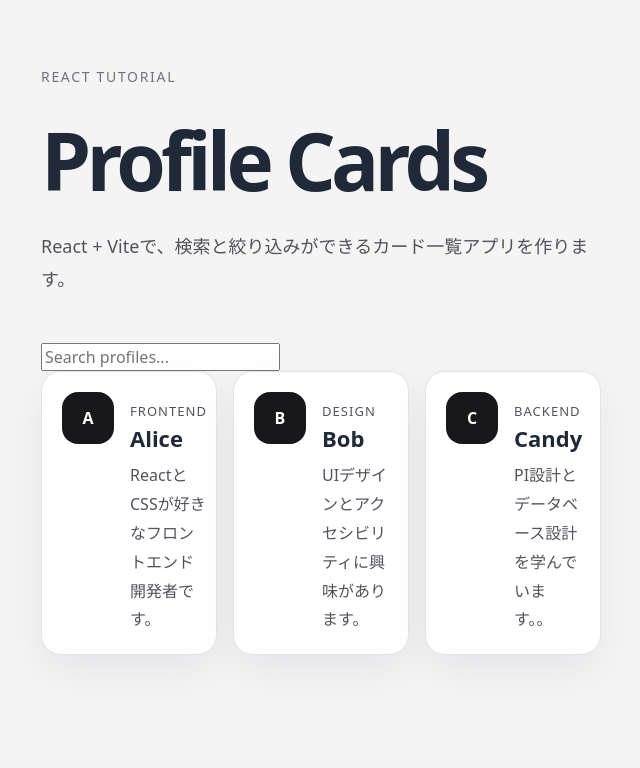
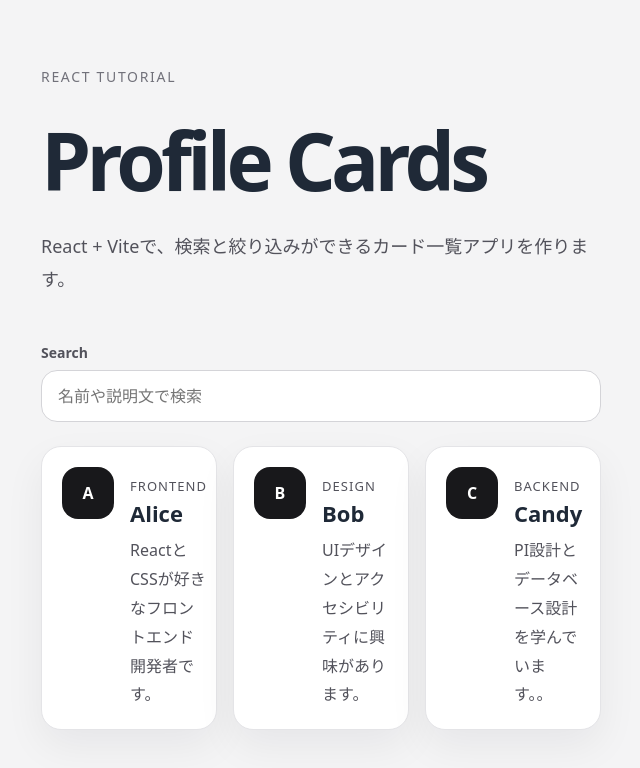
Before and after one commit to mendelssohnbach/react-profile-20260628, a React (Vite) app: page / in a window 1280 px wide. Shown: the top 768 px of the page, without its empty margins (319-959 px from the left). Built offline with nearby package versions, Linux system fonts and the light colour scheme.

Commit message:
SearchBoxコンポーネントにする

```diff
--- a/src/App.tsx
+++ b/src/App.tsx
@@ -73,16 +73,33 @@ function ProfileList() {
   );
 }
 
+type SearchBoxProps = {
+  value: string;
+  onChange: (value: string) => void;
+};
+
+function SearchBox({ value, onChange }: SearchBoxProps) {
+  return (
+    <label className="search-box">
+      <span>Search</span>
+      <input
+        value={value}
+        onChange={(event) => onChange(event.target.value)}
+        placeholder="名前や説明文で検索"
+      />
+    </label>
+  );
+}
+
 function App() {
   const [searchQuery, setSearchQuery] = useState('');
   return (
     <main className="app">
       <Header />
 
-      <input
+      <SearchBox
         value={searchQuery}
-        onChange={(event) => setSearchQuery(event.target.value)}
-        placeholder="Search profiles..."
+        onChange={setSearchQuery}
       />
 
       <ProfileList />
--- a/src/index.css
+++ b/src/index.css
@@ -141,3 +141,28 @@ p {
     grid-template-columns: 1fr;
   }
 }
+.search-box {
+  display: grid;
+  gap: 8px;
+  margin-bottom: 24px;
+}
+
+.search-box span {
+  color: #52525b;
+  font-size: 14px;
+  font-weight: 700;
+}
+
+.search-box input {
+  width: 100%;
+  padding: 14px 16px;
+  border: 1px solid #d4d4d8;
+  border-radius: 16px;
+  background: #ffffff;
+  color: inherit;
+}
+
+.search-box input:focus {
+  outline: 3px solid rgba(59, 130, 246, 0.18);
+  border-color: #60a5fa;
+}
```
